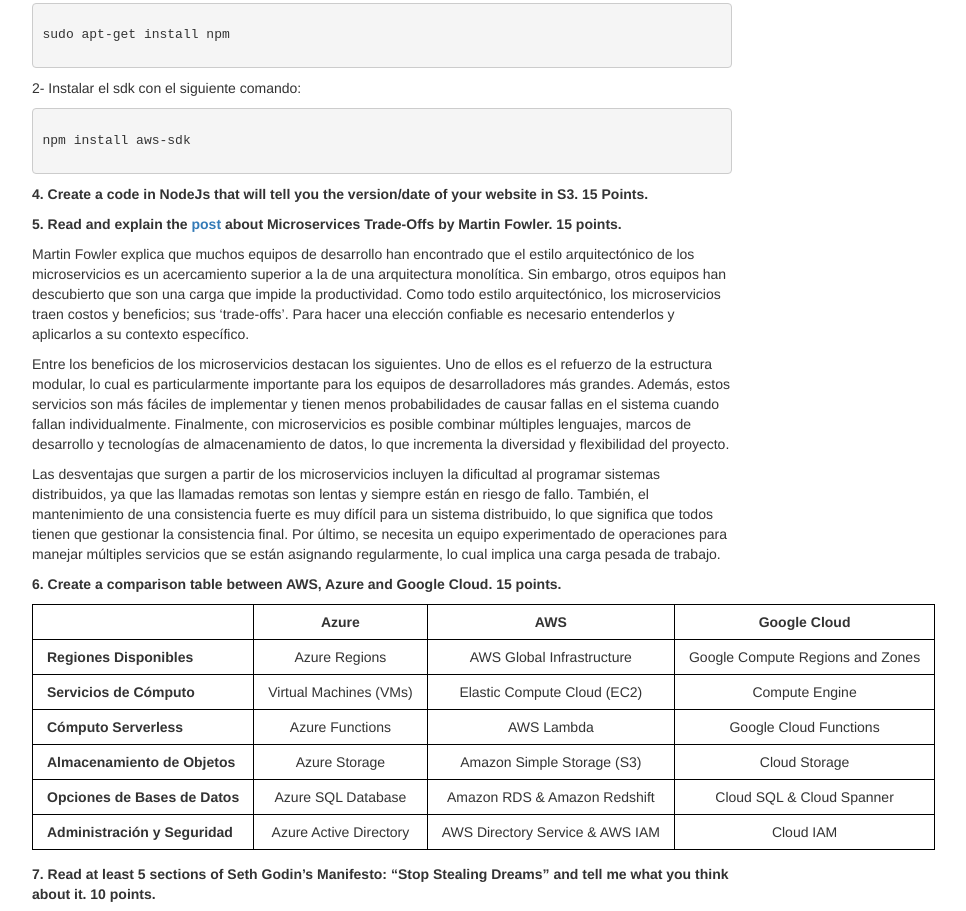
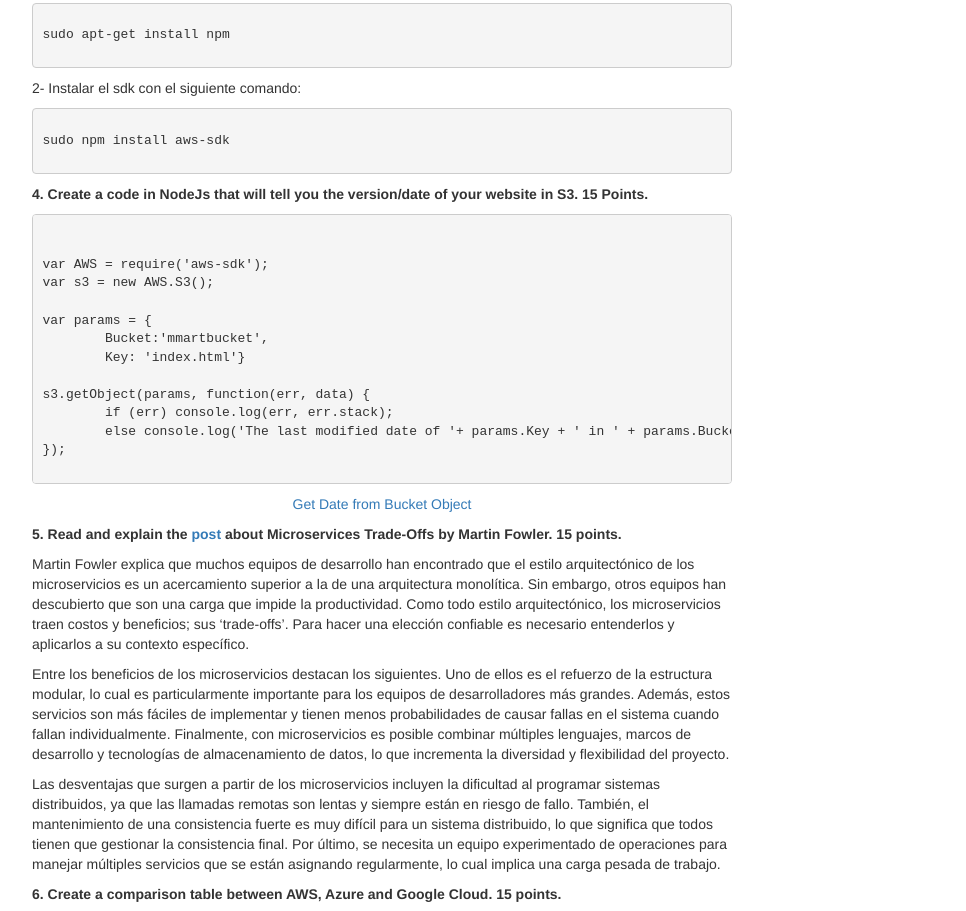
Before and after one commit to migmarti/Cloud-Computing, a website: page app/index.html at #!/a2 in a window 1280 px wide. Shown: the part 1532-2443 px from the top of the page, without its empty margins (258-1224 px from the left). Drawn offline with nearby package versions, Linux system fonts and the light colour scheme; some packages are replaced by stand-ins of ours; files that its build step writes are made by us from their sources.

Commit message:
Latest sync

```diff
--- a/app/views/a2.html
+++ b/app/views/a2.html
@@ -64,9 +64,27 @@
 
 <p>2- Instalar el sdk con el siguiente comando:</p>
 
-<pre><xmp>npm install aws-sdk</xmp></pre>
+<pre><xmp>sudo npm install aws-sdk</xmp></pre>
 
 <p><b>4. Create a code in NodeJs that will tell you the version/date of your website in S3. 15 Points.</b></p>
+
+<pre><xmp>
+var AWS = require('aws-sdk');
+var s3 = new AWS.S3();
+
+var params = {
+	Bucket:'mmartbucket',
+	Key: 'index.html'}
+
+s3.getObject(params, function(err, data) {
+	if (err) console.log(err, err.stack);
+	else console.log('The last modified date of '+ params.Key + ' in ' + params.Bucket + ' is: ' + data.LastModified);
+});
+</xmp></pre>
+
+<div style="text-align:center">
+    <p><a href="https://github.com/migmarti/Cloud-Computing/blob/master/AssignmentCode/GetWebsiteDate.js" target="_blank">Get Date from Bucket Object</a></p>
+</div>
 
 <p><b>5. Read and explain the <a href="http://martinfowler.com/articles/microservice-trade-offs.html" target="_blank">post</a> about Microservices Trade-Offs by Martin Fowler. 15 points.</b></p>
 
```
